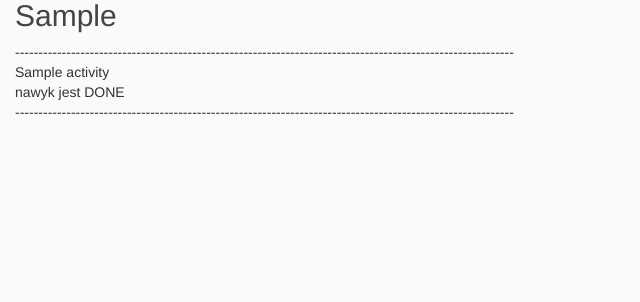
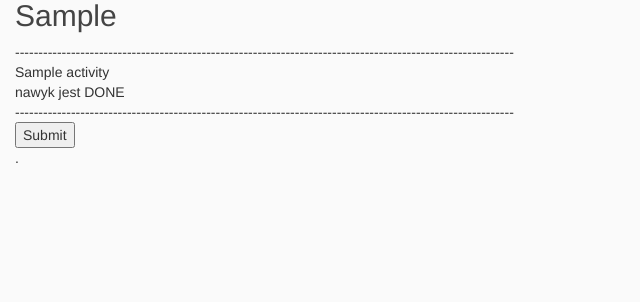
Before and after one commit to songokunr1/IBS, a Flask app: page /report/2020-01-15 in a window 1280 px wide. Shown: the part 138-440 px from the top of the page, without its empty margins (0-640 px from the left). Run offline with Flask 3, Linux system fonts and the light colour scheme; tables that the repository leaves empty hold one stand-in row (values such as "Sample post"); parts of the project's set-up code (start-up, migrations or seed data) failed here and were passed over; some libraries are stand-ins or nearby versions.

Commit message:
Update report.html
get list!

```diff
--- a/app/templates/report.html
+++ b/app/templates/report.html
@@ -17,23 +17,26 @@
 
 {% for single_data_record in Date.find_date_by_category_id_and_date(single_category.id, choosen_date)%}
 <div>-----------------------------------------------------------------------------------------------------------</div>
-<div>{{single_data_record.activity.name}}</div>
 <form method="POST" action="">
     <fieldset>
+        <div>{{single_data_record.activity.name}}</div>
+
         {%if single_data_record.done%}
         nawyk jest DONE
         {% else %}
         <div class="form-group">
-            {{form_done.box(class="form-control input-sm")}}
-            {{form_done.date_id(value=single_data_record.id)}}
+            <input type="checkbox" value={{single_data_record.id}} name="mycheckbox">
+            <input type="hidden" value={{single_data_record.date}} name="choosen_date">
         </div>
+
+        {% endif %}
+
+        {% endfor %}
+
+        <div>-----------------------------------------------------------------------------------------------------------</div>
+        {% endfor %}
+        <input type="submit">
     </fieldset>
-    <div class="form-group">
-        {{form_done.submit_done_or_not(class="form-control")}}
-    </div>
-    {% endif %}
 </form>
-{% endfor %}
-<div>-----------------------------------------------------------------------------------------------------------</div>
-{% endfor %}
+<div>.</div>
 {% endblock content %}
```
